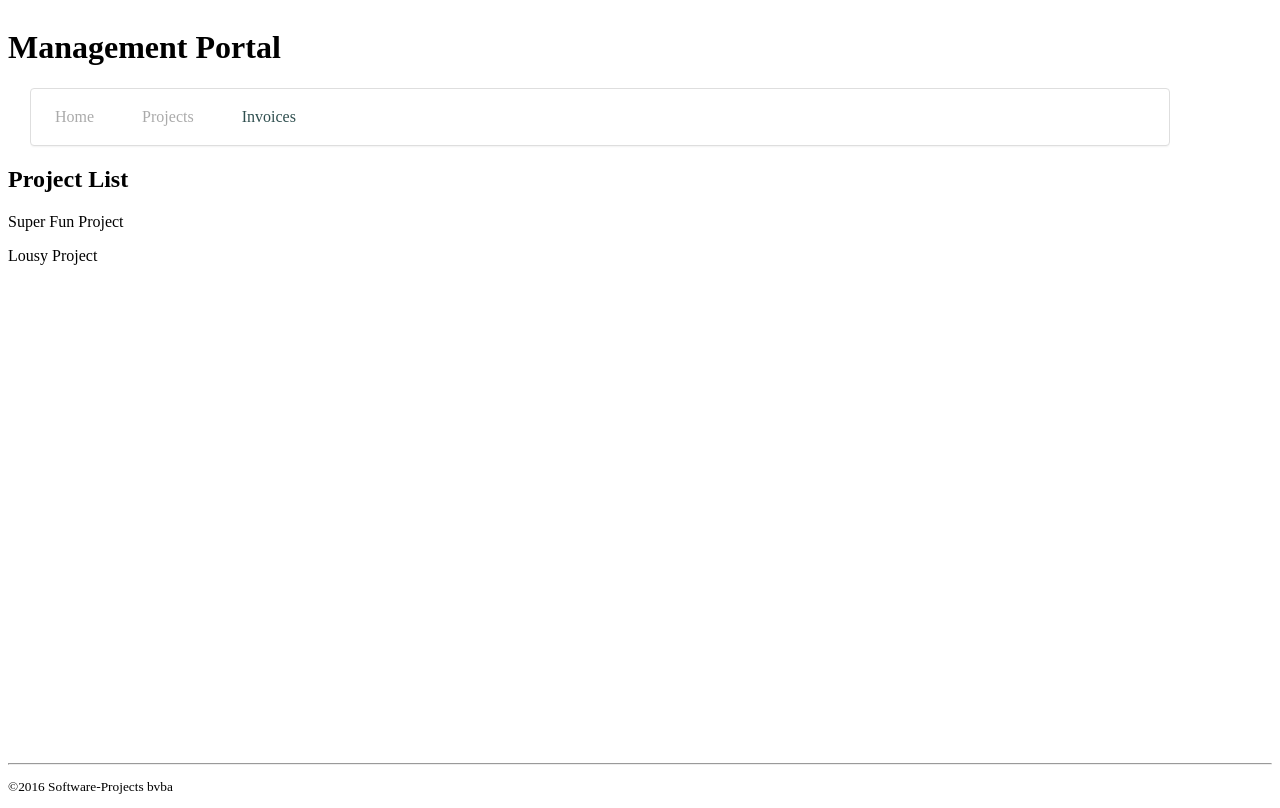
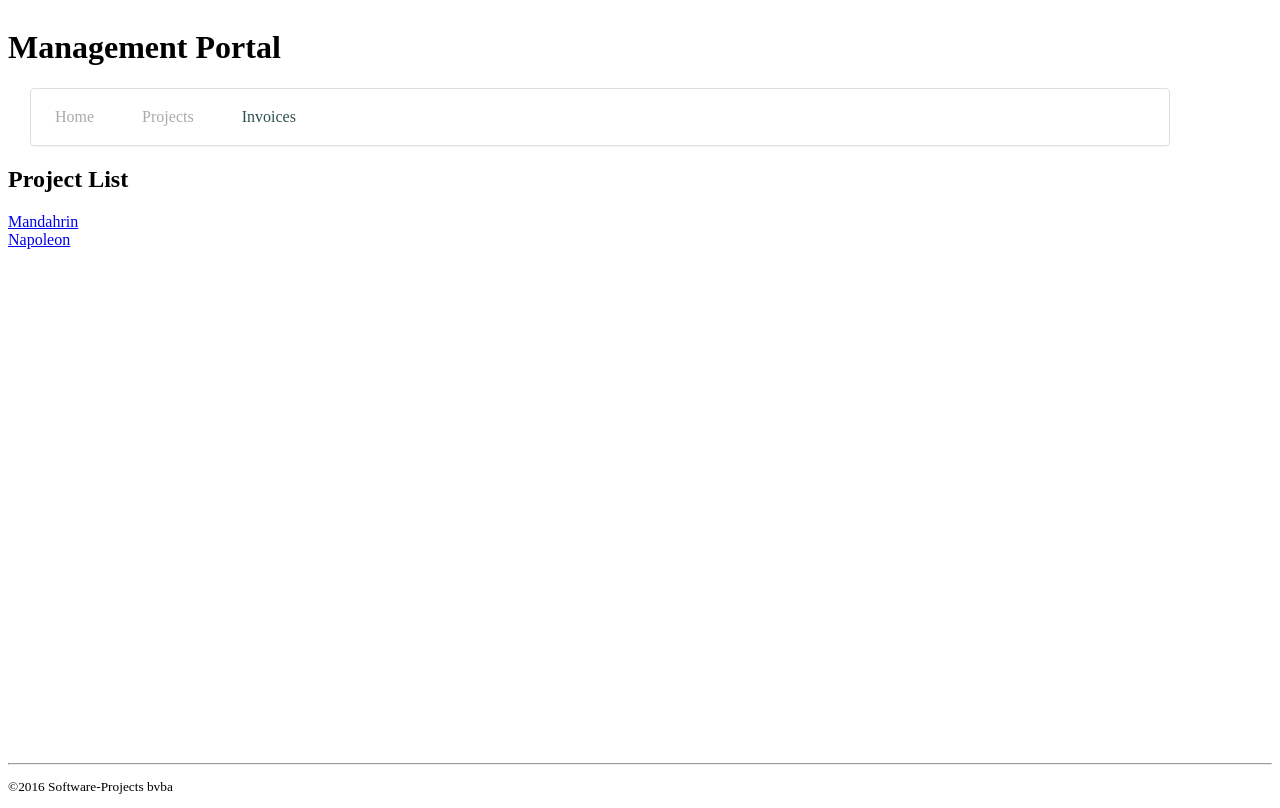
Before and after one commit to sergevm/angular-intro, an Angular app: page /invoices in a window 1280 px wide. Built offline with nearby package versions, Linux system fonts and the light colour scheme.

Commit message:
Child module routing, navigate to project detail

```diff
--- a/src/app/app.module.ts
+++ b/src/app/app.module.ts
@@ -4,9 +4,9 @@ import { FormsModule } from '@angular/forms';
 import { HttpModule } from '@angular/http';
 import { RouterModule, Routes } from '@angular/router';
 
-import { AppComponent } from './app.component';
 import { ProjectsModule } from './projects/projects.module';
 
+import { AppComponent } from './app.component';
 import { HomeComponent } from './home.component';
 import { ProjectsComponent } from './projects/projects.component';
 
--- a/src/app/models/projects.interface.ts
+++ b/src/app/models/projects.interface.ts
@@ -1,3 +1,4 @@
 export interface Project {
+    id: number,
     name: string
 }
--- /dev/null
+++ b/src/app/projects/project-detail.component.ts
@@ -0,0 +1,22 @@
+import { Component, OnInit } from '@angular/core';
+import { Router, ActivatedRoute, Params } from '@angular/router';
+import { Project } from './../models/projects.interface';
+import { ProjectDataService } from './../services/project-data-service';
+
+import 'rxjs/add/operator/switchMap';
+
+@Component({
+    template: `<div>Project: {{project?.name}}</div>`
+})
+export class ProjectDetailComponent implements OnInit {
+
+    project: Project;
+
+    constructor(private route: ActivatedRoute, private projectDataService: ProjectDataService) {}
+
+    ngOnInit() {
+        const projectId = this.route.params
+            .switchMap((params: Params) => this.projectDataService.get(+params['id']))
+            .subscribe((project: Project) => this.project = project);
+    }
+}
--- a/src/app/projects/projects.component.ts
+++ b/src/app/projects/projects.component.ts
@@ -1,11 +1,25 @@
-import { Component } from '@angular/core';
+import { Component, OnInit } from '@angular/core';
+import { Router } from '@angular/router';
 import { Project } from '../models/projects.interface';
+import { ProjectDataService } from './../services/project-data-service';
 
 @Component({
     selector: 'project-list',
     templateUrl: './projects.main.html',
     styles: []
 })
-export class ProjectsComponent {
-    projects: Project[] = [{name: 'Super Fun Project'}, {name: 'Lousy Project'}];
+export class ProjectsComponent implements OnInit {
+    projects: Project[];
+
+    constructor(private router: Router, private projectDataService: ProjectDataService) {
+    }
+
+    ngOnInit() {
+        this.projectDataService.list().then(projects => this.projects = projects);
+    }
+
+    detail(event: Event, project: Project) {
+        event.preventDefault();
+        this.router.navigate(['projects/project', project.id]);
+    }
 }
--- a/src/app/projects/projects.main.html
+++ b/src/app/projects/projects.main.html
@@ -1,4 +1,4 @@
 <h2>Project List</h2>
 <div *ngFor="let project of projects">
-    <p>{{project.name}}</p>
+    <a (click)="detail($event, project)" href="#">{{project.name}}</a>
 </div>
--- a/src/app/projects/projects.module.ts
+++ b/src/app/projects/projects.module.ts
@@ -1,13 +1,27 @@
 import {NgModule} from '@angular/core';
 import { BrowserModule } from '@angular/platform-browser';
+import { RouterModule, Routes } from '@angular/router';
+
 import { ProjectsComponent } from './projects.component';
+import { ProjectDetailComponent } from './project-detail.component';
+
+import { ProjectDataService} from './../services/project-data-service';
+
+let moduleRoutes: Routes = [
+    {path: 'projects/project/:id', component: ProjectDetailComponent}
+];
 
 @NgModule({
-    declarations: [ProjectsComponent],
-    imports: [BrowserModule],
-    providers: [],
+    declarations: [
+        ProjectsComponent,
+        ProjectDetailComponent
+    ],
+    imports: [
+        BrowserModule,
+        RouterModule.forChild(moduleRoutes)
+    ],
+    providers: [ProjectDataService],
     exports: []
 })
 export class ProjectsModule {
-
 }
--- /dev/null
+++ b/src/app/services/project-data-service.ts
@@ -0,0 +1,12 @@
+import { Project } from './../models/projects.interface';
+
+export class ProjectDataService {
+
+    private projects: Project[] = [
+        {id: 1, name: 'Mandahrin'},
+        {id: 2, name: 'Napoleon'}
+    ];
+
+    list():Promise<Project[]> { return Promise.resolve(this.projects); }
+    get(id: number): Promise<Project> { return Promise.resolve(this.projects.find((project) => project.id === id))}
+}
```
